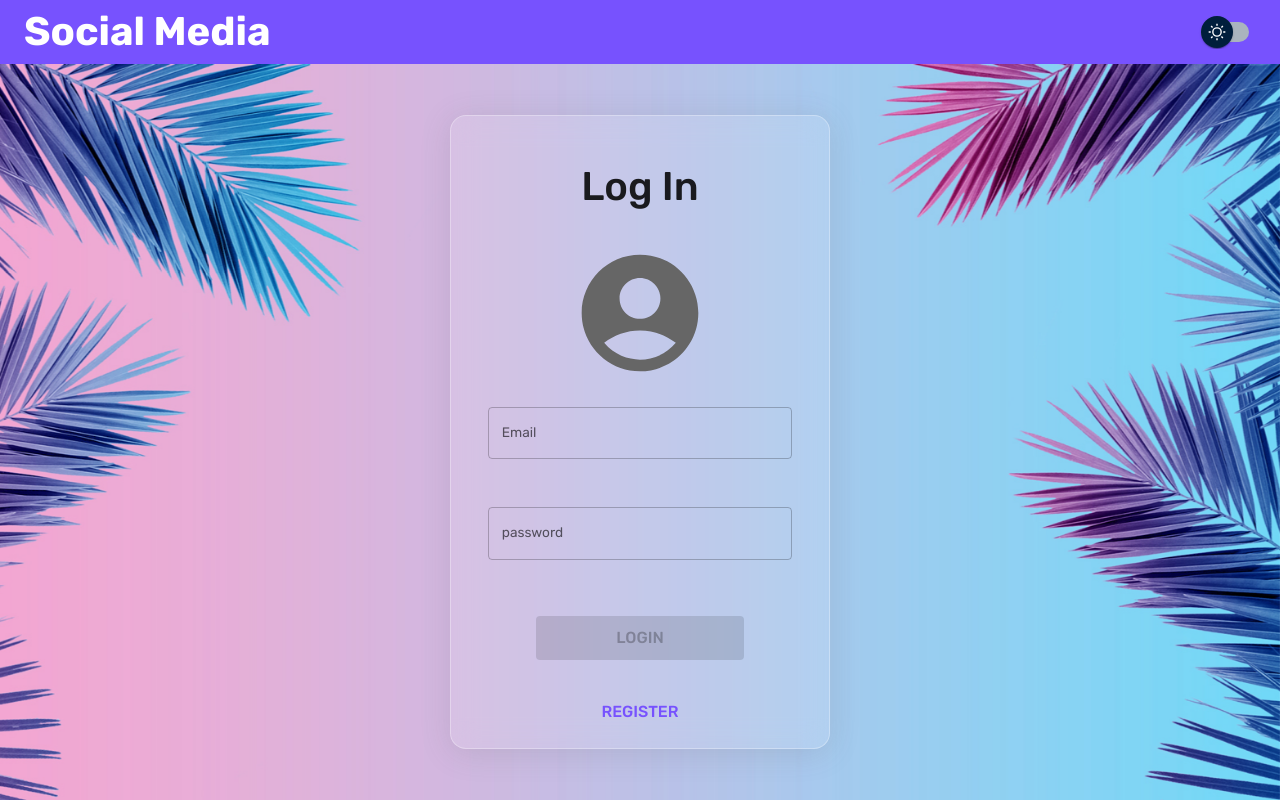
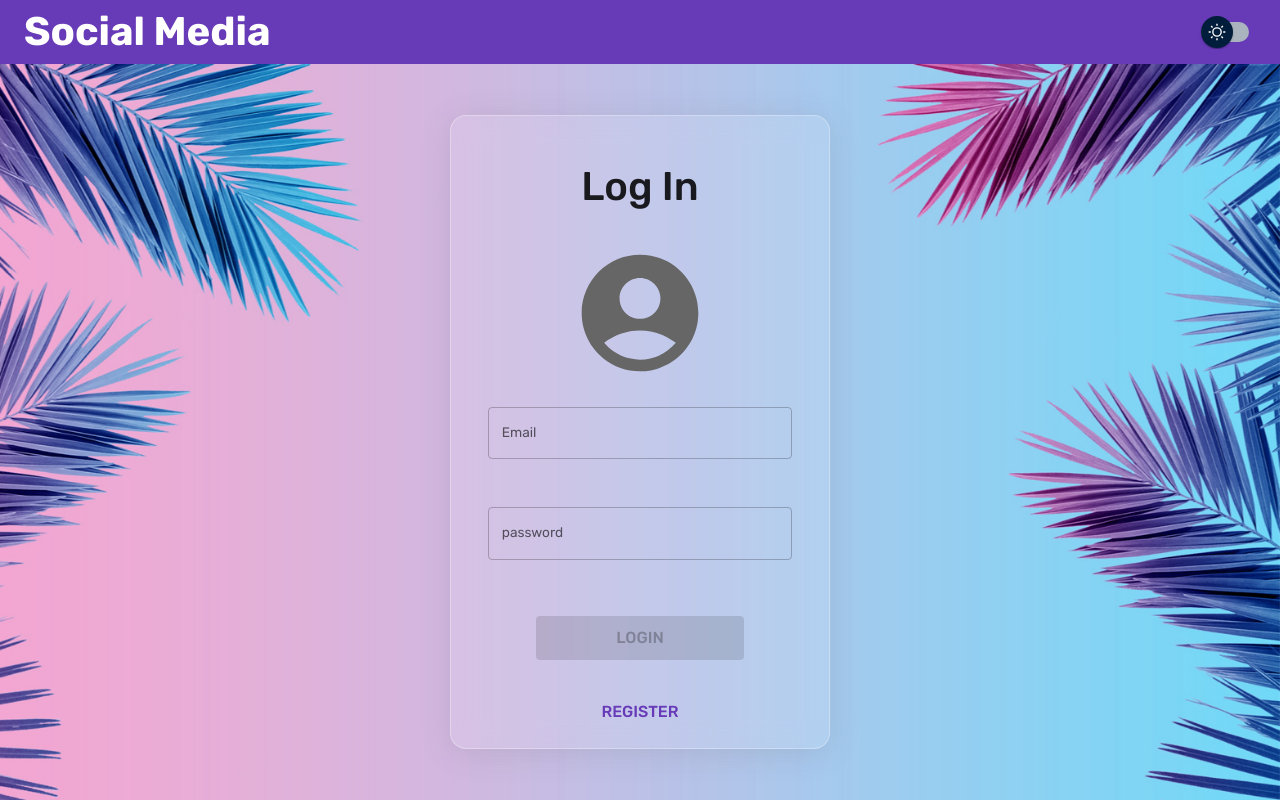
Before and after one commit to PoenixWeb007/Social-medai-MERN-client, a React (Create React App) app: page /login in a window 1280 px wide. Built offline with nearby package versions, Linux system fonts and the light colour scheme.

Commit message:
save theme mode in local storage

```diff
--- a/src/App.js
+++ b/src/App.js
@@ -1,4 +1,4 @@
-import React, { useMemo } from "react";
+import React, { useEffect, useMemo } from "react";
 import { Box, CssBaseline, ThemeProvider, createTheme } from "@mui/material";
 import { BrowserRouter, Navigate, Route, Routes } from "react-router-dom";
 import { Provider, useDispatch, useSelector } from "react-redux";
@@ -11,16 +11,25 @@ import LoginPage from "./containers/loginPage";
 import ProfilePage from "./containers/profilPage";
 import RegisterPage from "./containers/registerPage";
 import { loadData } from "./utilities/localStorage";
-import { setLogin } from "./state/reducerSlices/userSlice";
+import { setLogin, setMode } from "./state/reducerSlices/userSlice";
 
 export const websiteName = "Social Media";
 
 function App() {
   const dispatch = useDispatch();
-  const dataFromLocalStorage = loadData("user");
-  if (dataFromLocalStorage) {
-    dispatch(setLogin(dataFromLocalStorage));
-  }
+
+  useEffect(() => {
+    const savedData = loadData("user");
+    if (savedData) {
+      dispatch(setLogin(savedData));
+    }
+    const savedMode = loadData("mode");
+    if (savedData) {
+      console.log(savedMode);
+      dispatch(setMode(savedMode));
+    }
+  }, []);
+
   const mode = useSelector((state) => state.global.mode);
   const theme = useMemo(() => createTheme(themeSettings(mode)), [mode]);
   const token = useSelector((state) => state.global.token);
--- a/src/components/themeSwitch.js
+++ b/src/components/themeSwitch.jsx
@@ -53,7 +53,12 @@ const MaterialUISwitch = styled(Switch)(({ theme }) => ({
 export function ThemeSwitch(mode) {
   const dispatch = useDispatch();
   const theme = useTheme();
-  return (
-    <MaterialUISwitch theme={theme} onChange={() => dispatch(setMode())} />
-  );
+  const handleChange = () => {
+    dispatch(setMode());
+    localStorage.setItem(
+      "mode",
+      JSON.stringify(theme.palette.mode === "dark" ? "light" : "dark")
+    );
+  };
+  return <MaterialUISwitch theme={theme} onChange={handleChange} />;
 }
--- a/src/containers/navbar/WhenLogin.jsx
+++ b/src/containers/navbar/WhenLogin.jsx
@@ -124,7 +124,7 @@ function WhenLogin() {
             variant="h5"
             href={page.path}
             key={page.label}
-            onClick={handleCloseNavMenu}
+            //onClick={handleCloseNavMenu}
             sx={{
               textDecoration: "none",
               m: 1,
--- a/src/state/reducerSlices/userSlice.js
+++ b/src/state/reducerSlices/userSlice.js
@@ -12,7 +12,11 @@ export const userSlice = createSlice({
   name: "global",
   initialState,
   reducers: {
-    setMode: (state) => {
+    setMode: (state, action) => {
+      if (action.payload) {
+        state.mode = action.payload;
+        return;
+      }
       state.mode = state.mode === "light" ? "dark" : "light";
     },
     setLogin: (state, action) => {
--- a/src/theme.js
+++ b/src/theme.js
@@ -16,16 +16,16 @@ export const colorTokens = {
     1000: "#000000",
   },
   primary: {
-    50: "#C2D9FF",
-    100: "#CCF7FE",
-    200: "#190482",
-    300: "#66E6FC",
-    400: "#33DDFB",
-    500: "#7752FE",
-    600: "#00A0BC",
-    700: "#006B7D",
-    800: "#8E8FFA",
-    900: "#C2D9FF",
+    50: "#ede7f6",
+    100: "#d1c4e9",
+    200: "#b39ddb",
+    300: "#9575cd",
+    400: "#7e57c2",
+    500: "#673ab7",
+    600: "#5e35b1",
+    700: "#512da8",
+    800: "#4527a0",
+    900: "#311b92",
   },
 };
 
--- a/src/utilities/localStorage.js
+++ b/src/utilities/localStorage.js
@@ -1,10 +1,11 @@
 export function loadData(name) {
-  const storedData = localStorage.getItem(`${name}`);
+  const savedData = localStorage.getItem(`${name}`);
 
   // Check if data exists
-  if (storedData) {
+  if (savedData) {
     // Parse the JSON string back to an object
-    const parsedData = JSON.parse(storedData);
+    const parsedData = JSON.parse(savedData);
+    console.log(parsedData);
 
     // Now 'parsedData' contains the data retrieved from local storage
     return parsedData;
```
Also changed, not shown: public/assets/bg_login_dark.png, src/components/AuthForm.styled.jsx (renamed from src/components/AuthForm.styled.js), src/components/FlexContainer.styled.jsx (renamed from src/components/FlexContainer.styled.js).
